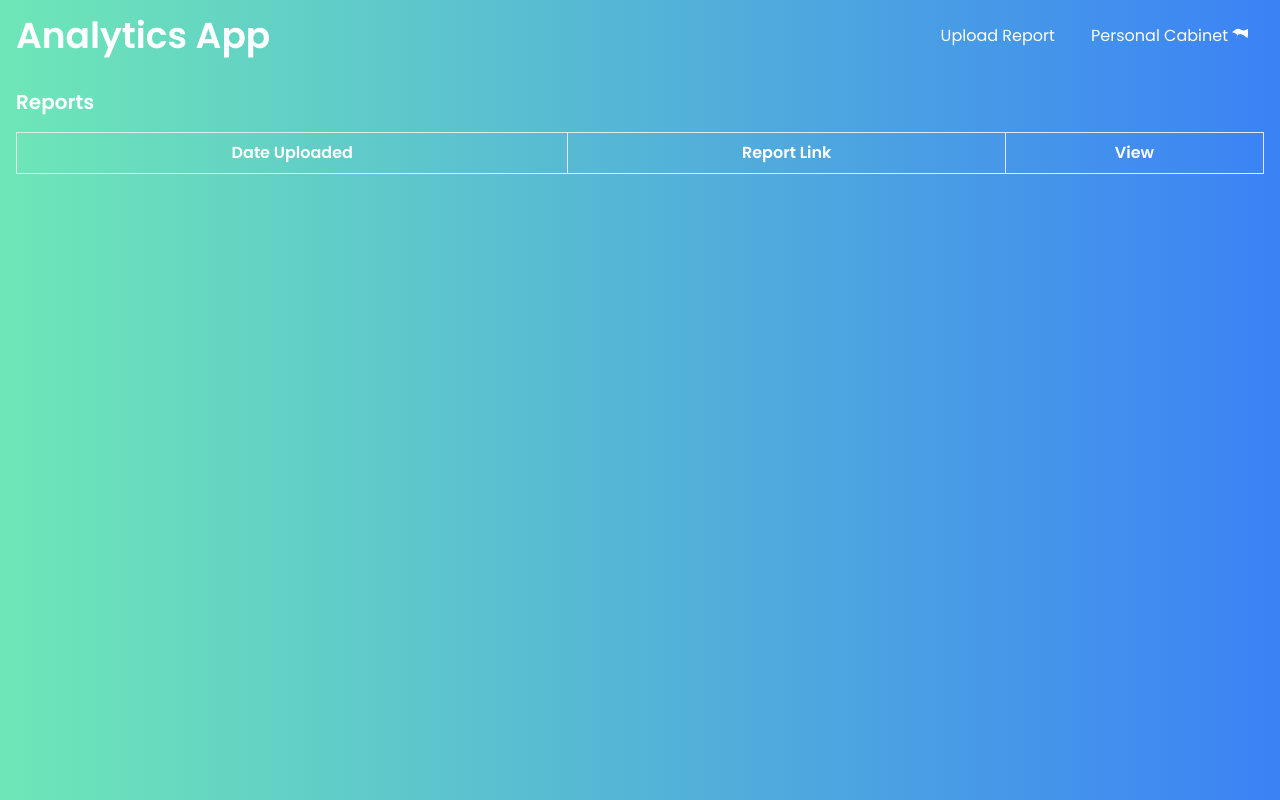
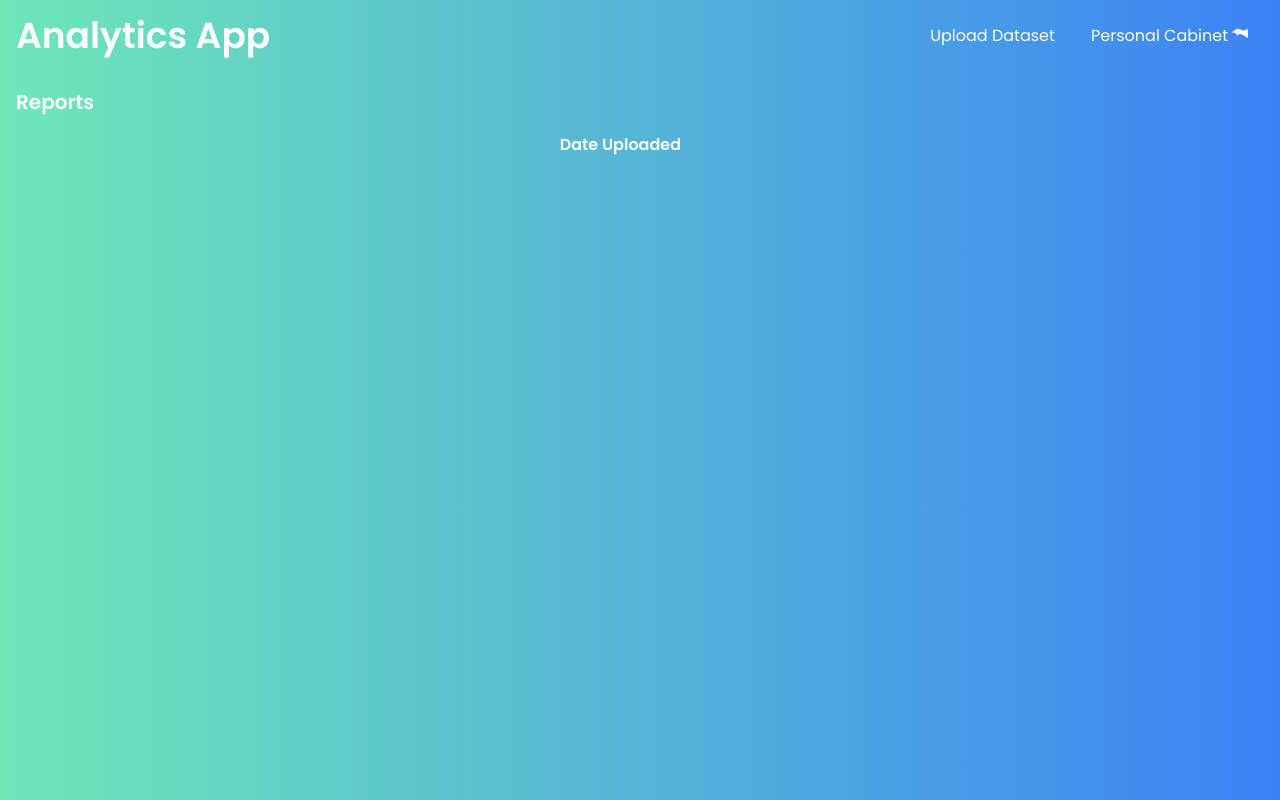
Before and after one commit to AnyaMozhegova/AnalyticsApp, a website: page frontend/html/home.html in a window 1280 px wide. Drawn offline with nearby package versions, Linux system fonts and the light colour scheme; some packages are replaced by stand-ins of ours; files that its build step writes are made by us from their sources; no server answers; a script that the page names is missing; files whose address does not match are found by name.

Commit message:
Fixed table columns

```diff
--- a/frontend/html/home.html
+++ b/frontend/html/home.html
@@ -7,14 +7,15 @@
     <link href="https://cdn.jsdelivr.net/npm/tailwindcss@2.2.19/dist/tailwind.min.css" rel="stylesheet">
     <script src="https://unpkg.com/htmx.org"></script>
     <link href="https://fonts.googleapis.com/css2?family=Poppins:wght@400;600&display=swap" rel="stylesheet">
+    <script src="//cdn.jsdelivr.net/npm/sweetalert2@11"></script>
     <link href="html/resources/css/home.css" rel="stylesheet">
-    <script src="html/resources/js/app.js"></script>
+    <script src="html/resources/js/customer.js"></script>
 </head>
 <body class="abstract-background justify-center items-center min-h-screen flex flex-col">
     <nav class="bg-transparent flex justify-between items-center w-full p-4">
         <a href="#" class="text-white text-4xl font-bold">Analytics App</a>
         <div>
-            <a href="#" class="text-white pr-4">Upload Report</a>
+            <a href="http://localhost:3001/upload" class="text-white pr-4">Upload Dataset</a>
             <div class="dropdown inline-block relative">
                 <button class="text-white py-2 px-4 rounded inline-flex items-center">
                     <span class="mr-1">Personal Cabinet</span>
@@ -32,9 +33,9 @@
         <table class="table-auto w-full">
             <thead>
                 <tr>
-                    <th class="text-white border px-4 py-2">Date Uploaded</th>
-                    <th class="text-white border px-4 py-2">Report Link</th>
-                    <th class="text-white border px-4 py-2">View</th>
+                    <th class="text-white">Date Uploaded</th>
+                    <th></th>
+                    <th></th>
                 </tr>
             </thead>
             <tbody id="reports-body">
```
